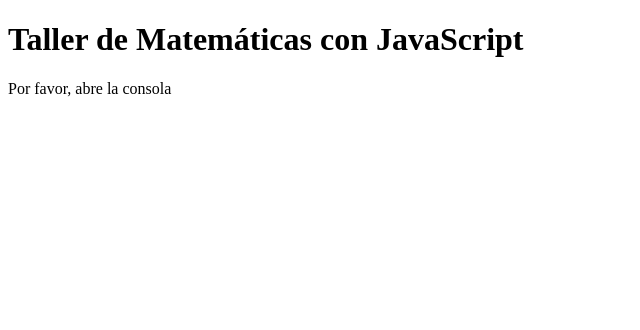
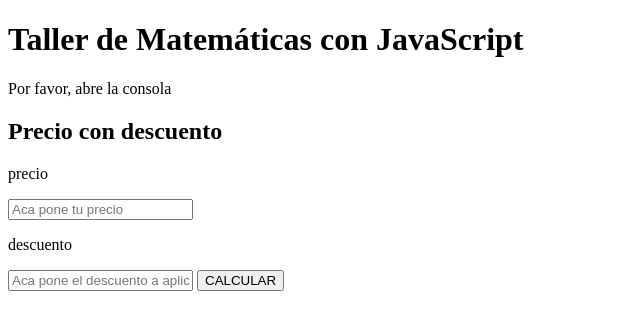
Before and after one commit to doggbmx/taller-math-js, a plain HTML site: page math.html in a window 1280 px wide. Shown: the whole page, without its empty margins (0-640 px from the left). Drawn offline with Linux system fonts and the light colour scheme.

Commit message:
adds frontEnd to calculate discount

```diff
--- a/math.html
+++ b/math.html
@@ -9,6 +9,19 @@
   <body>
     <h1>Taller de Matemáticas con JavaScript</h1>
     <p>Por favor, abre la consola</p>
+    <h2>Precio con descuento</h2>
+    <form>
+      <p>precio</p>
+      <input id="InputPrice" type="text" placeholder="Aca pone tu precio" />
+      <p>descuento</p>
+      <input
+        id="InputDiscount"
+        type="text"
+        placeholder="Aca pone el descuento a aplicar"
+      />
+      <button id="buttonCalcular">CALCULAR</button>
+    </form>
+    <p id="ResultP"></p>
     <script src="./math.js"></script>
   </body>
 </html>
```
